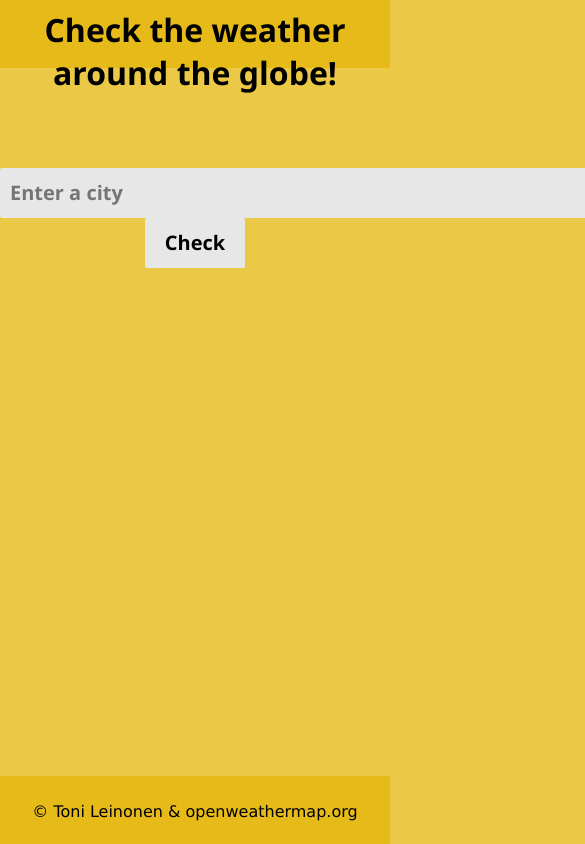
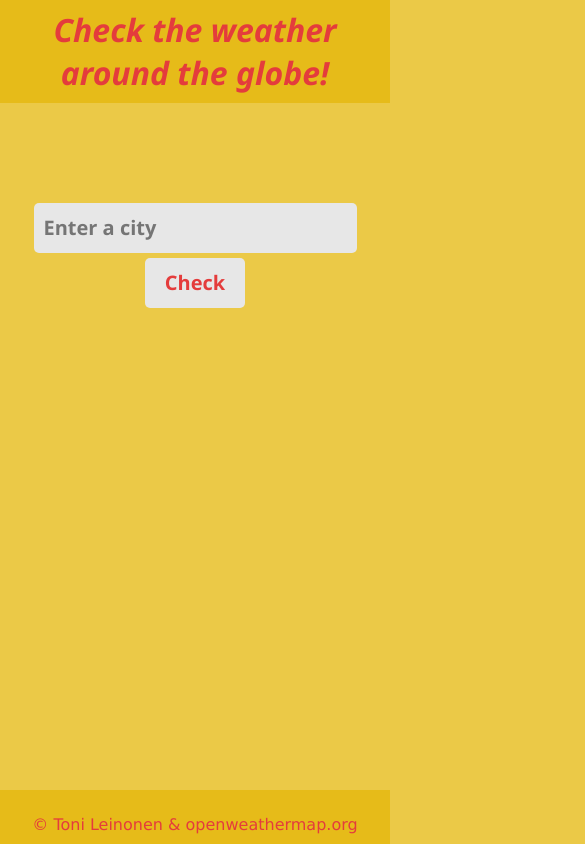
Before and after one commit to tonimatias/FinalAssignmengJS, a plain HTML site: page index.html in a window 390 px wide. Shown: the whole page, 585 px wide, since content can reach past the window. Drawn offline with Linux system fonts and the light colour scheme.

Commit message:
sivuston viimeistely ja siistiminen

```diff
--- a/index.html
+++ b/index.html
@@ -4,16 +4,16 @@
     <meta charset="UTF-8">
     <meta http-equiv="X-UA-Compatible" content="IE=edge">
     <meta name="viewport" content="width=device-width, initial-scale=1.0">
-    <title>Document</title>
+    <title>Weather check</title>
     <link rel="stylesheet" href="style.css">
 </head>
 <body>
     <header>
         <h1>Check the weather around the globe!</h1>
     </header>
-    <div id="content">
+    <div>
         <div class="input">
-            <input type="text" class="inputValue" placeholder="Enter a city">
+            <input type="text" onfocus="this.value=''" class="inputValue" placeholder="Enter a city">
             <input type="submit" value="Check" class="button">
         </div>
         <div class="display">
@@ -28,4 +28,3 @@
     <script src="weather.js"></script>
 </body>
 </html>
-<!-- cbf857554fc18aecbe1686533f317710 -->
--- a/style.css
+++ b/style.css
@@ -7,24 +7,22 @@
 body {
     font-family: 'Lucida Sans', 'Lucida Sans Regular', 'Lucida Grande', 'Lucida Sans Unicode', Geneva, Verdana, sans-serif;
     background-color: #EBC947;
-
-
 }
 
 header, footer {
     text-align: center;
-    height: 8vh;
+    height: max-content;
+    width: 100%;
     background-color: #E6BB19;
 }
 
 header h1 {
     padding-top: 1vh;
-    font-family:'Segoe UI', Tahoma, Geneva, Verdana, sans-serif ;
+    padding-bottom: 1vh;
+    color: rgb(228, 60, 60);
+    font-family:'Segoe UI', Tahoma, Geneva, Verdana, sans-serif;
+    font-style: italic;
 }
-
-/* #content {
-    align-items: center;
-} */
 
 .input {
     text-align: center;
@@ -39,7 +37,7 @@ input[type="text"] {
     font-weight: bold;
     font-size: 20px;
     border: none;
-    border-radius: 2px;
+    border-radius: 5px;
     padding: 10px 10px;
 }
 
@@ -51,7 +49,8 @@ input[type="submit"] {
     font-weight: bold;
     font-size: 20px;
     border: none;
-    border-radius: 2px;
+    border-radius: 5px;
+    color: rgb(228, 60, 60);
 }
 
 input[type="submit"]:hover {
@@ -62,11 +61,30 @@ input[type="submit"]:hover {
 
 .display {
     text-align: center;
+    font-size: 1.5em;
 }
 
+.name {
+    padding-bottom: 10px;
+}
 footer {
     position: fixed;
     padding-top: 3vh;
     bottom: 0;
-    width: 100%;
 }
+
+footer p {
+    margin-bottom: 10px;
+    color: rgb(228, 60, 60);
+}
+
+@media screen and (max-width: 722px) {
+
+    input[type="text"] {
+        width: max-content;
+    }
+
+    input[type="submit"] {
+        margin-top: 5px;
+    }
+}
--- a/weather.js
+++ b/weather.js
@@ -1,42 +1,26 @@
-// let xmlhttp = new XMLHttpRequest();
-// xmlhttp.open("GET", "http://api.openweathermap.org/data/2.5/forecast?id=524901&appid=cbf857554fc18aecbe1686533f317710",true);
-// //https://api.openweathermap.org/data/2.5/weather?q=oulu&units=metric&appid=cbf857554fc18aecbe1686533f317710
-// // Send request
-// xmlhttp.send();
-// // Let's create an event handler
-// xmlhttp.onreadystatechange=function() {
-//     if(xmlhttp.readyState === 4 && xmlhttp.status === 200){
-//         // Response is ready
-//         // Let's parse JSON response
-//         let answerObject = JSON.parse(xmlhttp.response)
-//         // Let's add textual answer
-//         document.getElementById("temperature").innerHTML = answerObject.main.temp;
-//         document.getElementById("feelslike").innerHTML = answerObject.main.feels_like
-//         // Let's add an image
-//         // document.getElementById("answer-image").setAttribute('src', answerObject.image);
-//     }
-//   }
-
+// Tehdään muuttujat jokaiselle tarvittavalle elementille
 let button = document.querySelector(".button")
 let inputValue = document.querySelector(".inputValue")
 let cityName = document.querySelector(".name");
 let desc = document.querySelector(".desc");
 let temp = document.querySelector(".temp");
 
+// funktion check klikkaukseen
 button.addEventListener('click', function(){
+    // Haetaan API tiedot
     fetch('https://api.openweathermap.org/data/2.5/weather?q='+inputValue.value+'&units=metric&appid=cbf857554fc18aecbe1686533f317710')
     .then(Response => Response.json())
     .then(data => {
+        // Haetaan tiedot
         let nameValue = data['name'];
-        let tempValue = data['main']['temp'];
+        let tempValue = data['main']['temp'] + " °C";
         let descValue = data['weather'][0]['description'];
 
-        cityName.innerHtML = nameValue;
+        // Tulostetaan arvot
+        cityName.innerHTML = nameValue;
         temp.innerHTML = tempValue;
         desc.innerHTML = descValue
     })
-
-
-.catch(error => alert("Wrong city name!"))
-
+    // Jos käyttäjä syöttää muuta kuin kaupungin nimen, tulee alert
+    .catch(error => alert("Wrong city name!"))
 })
```
Also changed, not shown: 1 other file.
